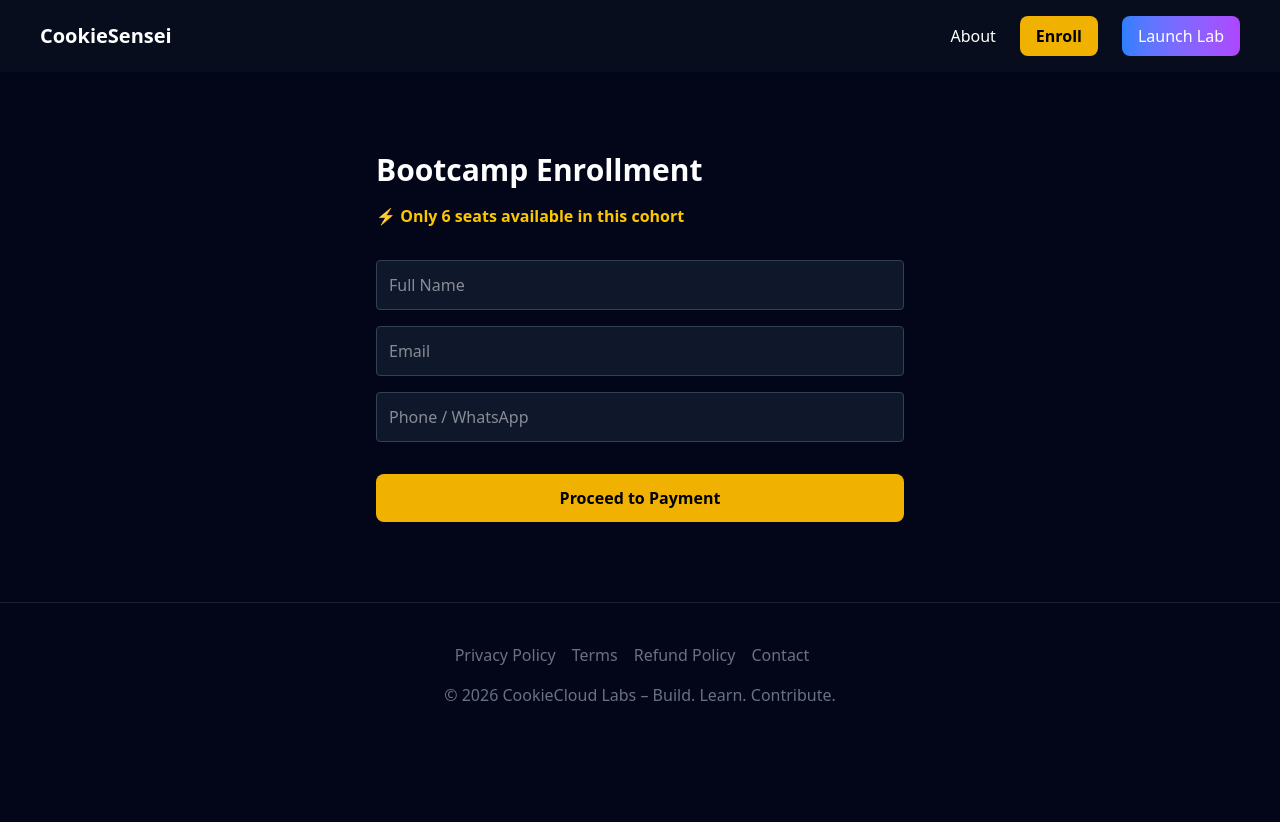
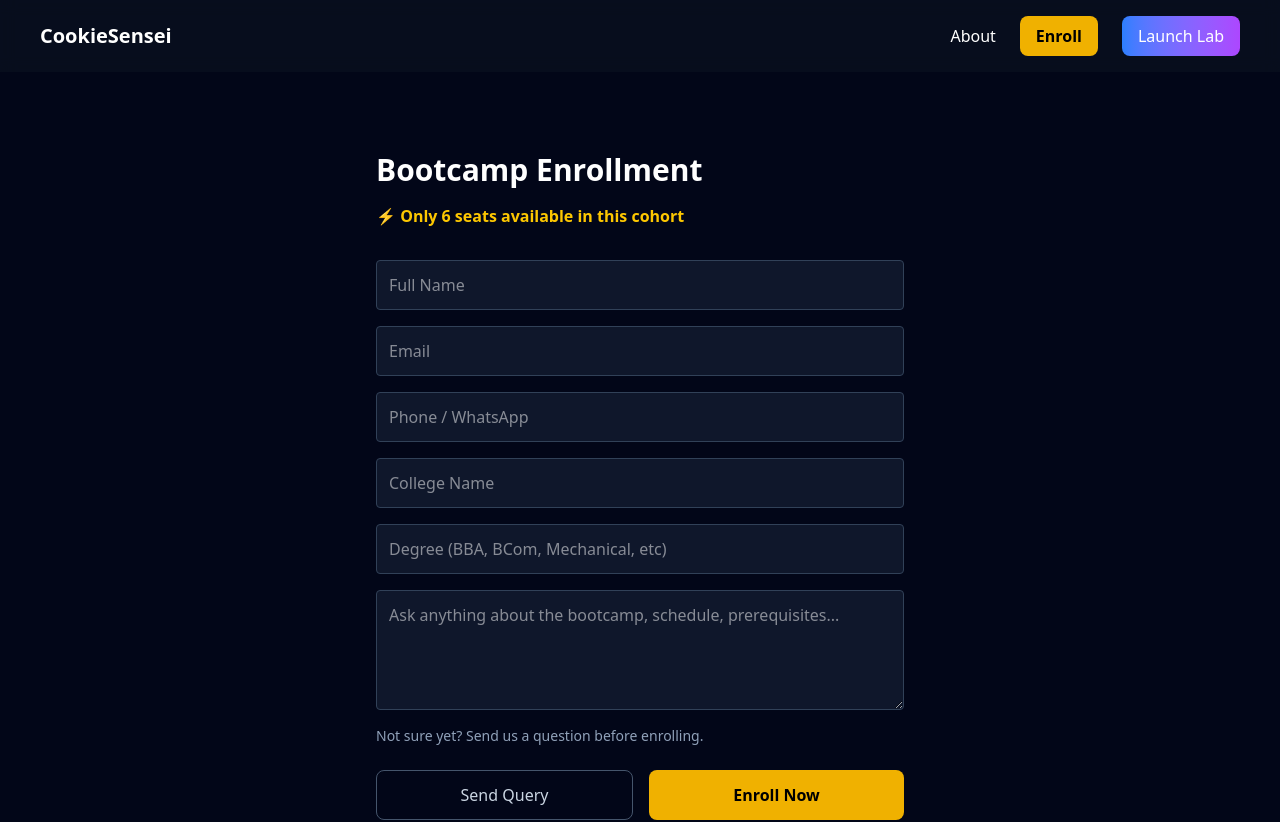
Before and after one commit to cookieSensei/cookiecloudlabs, a Next.js app: page /enroll in a window 1280 px wide. Shown: the top 822 px of the page. Before the commit the page ends 800 px from the top, so only its background shows below. Built offline with nearby package versions, Linux system fonts and the light colour scheme.

Commit message:
modified:   app/enroll/page.tsx

```diff
--- a/app/enroll/page.tsx
+++ b/app/enroll/page.tsx
@@ -7,25 +7,39 @@ export default function EnrollPage() {
   const [name, setName] = useState("");
   const [email, setEmail] = useState("");
   const [phone, setPhone] = useState("");
+  const [message, setMessage] = useState("");
+  const [college, setCollege] = useState("");
+  const [degree, setDegree] = useState("");
 
-  async function handleSubmit(e:any) {
+  async function sendToSheet(type: string) {
+
+    await fetch("https://script.google.com/macros/s/AKfycby5W3sHm4wtZBx92M7sT7mJQMa9BwPDHL8PwVRJNiRNJhhekMk0-IE5BMPKT-_tzd7uQw/exec", {
+      method: "POST",
+      mode: "no-cors",
+      body: JSON.stringify({
+      name,
+      email,
+      phone,
+      college,
+      degree,
+      message,
+      type,
+      payment: type === "enrollment" ? "pending" : ""
+    }),
+      headers: {
+        "Content-Type": "application/json"
+      }
+    });
+
+  }
+
+  async function handleEnroll(e:any) {
+
     e.preventDefault();
 
     try {
 
-        // SEND DATA TO GOOGLE SHEET
-        await fetch("https://script.google.com/macros/s/AKfycby5W3sHm4wtZBx92M7sT7mJQMa9BwPDHL8PwVRJNiRNJhhekMk0-IE5BMPKT-_tzd7uQw/exec", {
-        method: "POST",
-        body: JSON.stringify({
-            name,
-            email,
-            phone
-        }), headers: {
-            "Content-Type": "application/json"
-        }
-        });
-
-
+      await sendToSheet("enrollment");
 
       const res = await fetch("/api/create-order", {
         method: "POST"
@@ -63,6 +77,24 @@ export default function EnrollPage() {
     }
   }
 
+  async function handleQuery() {
+
+    try {
+
+      await sendToSheet("query");
+
+      alert("Your query has been sent! We'll contact you soon.");
+
+      setMessage("");
+
+    } catch {
+
+      alert("Failed to send query.");
+
+    }
+
+  }
+
   return (
 
     <main className="max-w-xl mx-auto py-20 px-6">
@@ -76,7 +108,7 @@ export default function EnrollPage() {
       </p>
 
       <form
-        onSubmit={handleSubmit}
+        onSubmit={handleEnroll}
         className="flex flex-col gap-4"
       >
 
@@ -107,12 +139,57 @@ export default function EnrollPage() {
           className="p-3 rounded bg-slate-900 border border-slate-700"
         />
 
-        <button
-          type="submit"
-          className="bg-yellow-500 text-black font-semibold py-3 rounded-lg mt-4"
-        >
-          Proceed to Payment
-        </button>
+
+        <input
+          type="text"
+          placeholder="College Name"
+          required
+          value={college}
+          onChange={(e)=>setCollege(e.target.value)}
+          className="p-3 rounded bg-slate-900 border border-slate-700"
+        />
+
+        <input
+          type="text"
+          placeholder="Degree (BBA, BCom, Mechanical, etc)"
+          required
+          value={degree}
+          onChange={(e)=>setDegree(e.target.value)}
+          className="p-3 rounded bg-slate-900 border border-slate-700"
+/>
+
+
+
+
+        <textarea
+          placeholder="Ask anything about the bootcamp, schedule, prerequisites..."
+          value={message}
+          onChange={(e)=>setMessage(e.target.value)}
+          className="p-3 rounded bg-slate-900 border border-slate-700 min-h-[120px]"
+        />
+
+        <p className="text-sm text-slate-400">
+          Not sure yet? Send us a question before enrolling.
+        </p>
+
+        <div className="flex gap-4 mt-2">
+
+          <button
+            type="button"
+            onClick={handleQuery}
+            className="flex-1 border border-slate-600 text-slate-300 py-3 rounded-lg hover:bg-slate-800"
+          >
+            Send Query
+          </button>
+
+          <button
+            type="submit"
+            className="flex-1 bg-yellow-500 text-black font-semibold py-3 rounded-lg"
+          >
+            Enroll Now
+          </button>
+
+        </div>
 
       </form>
 
```
